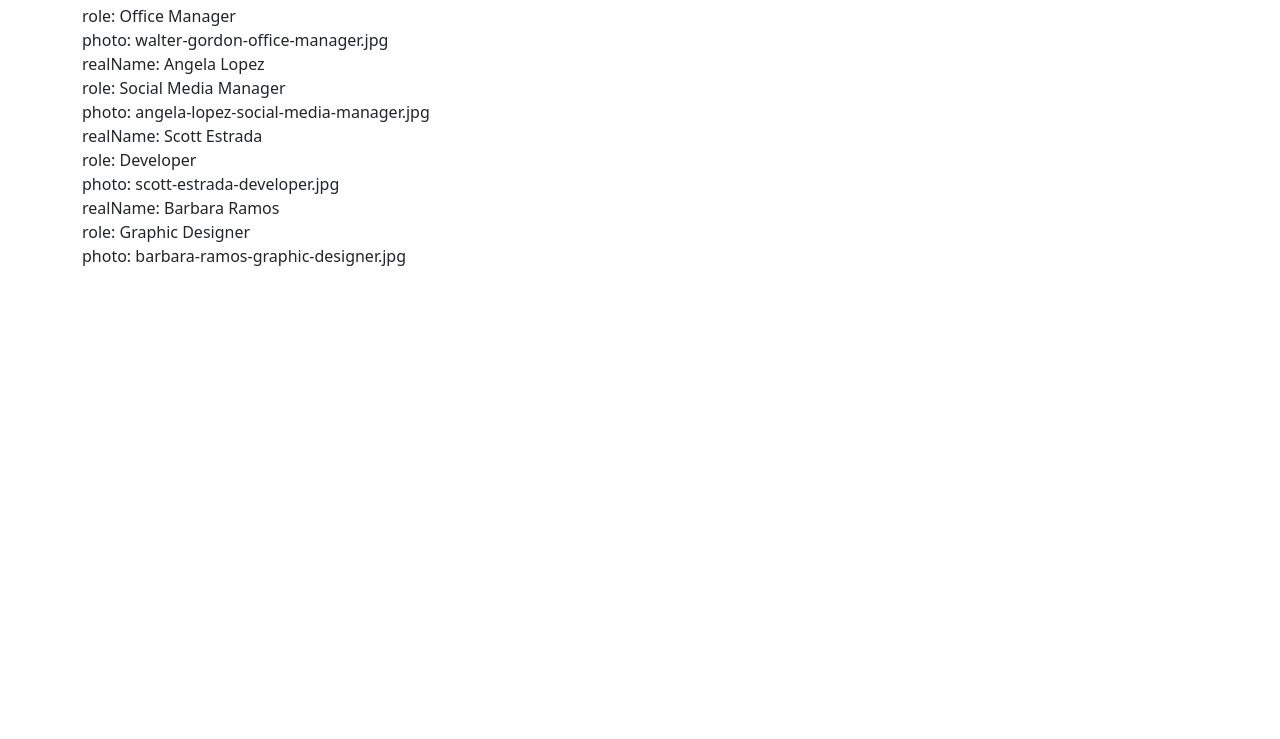
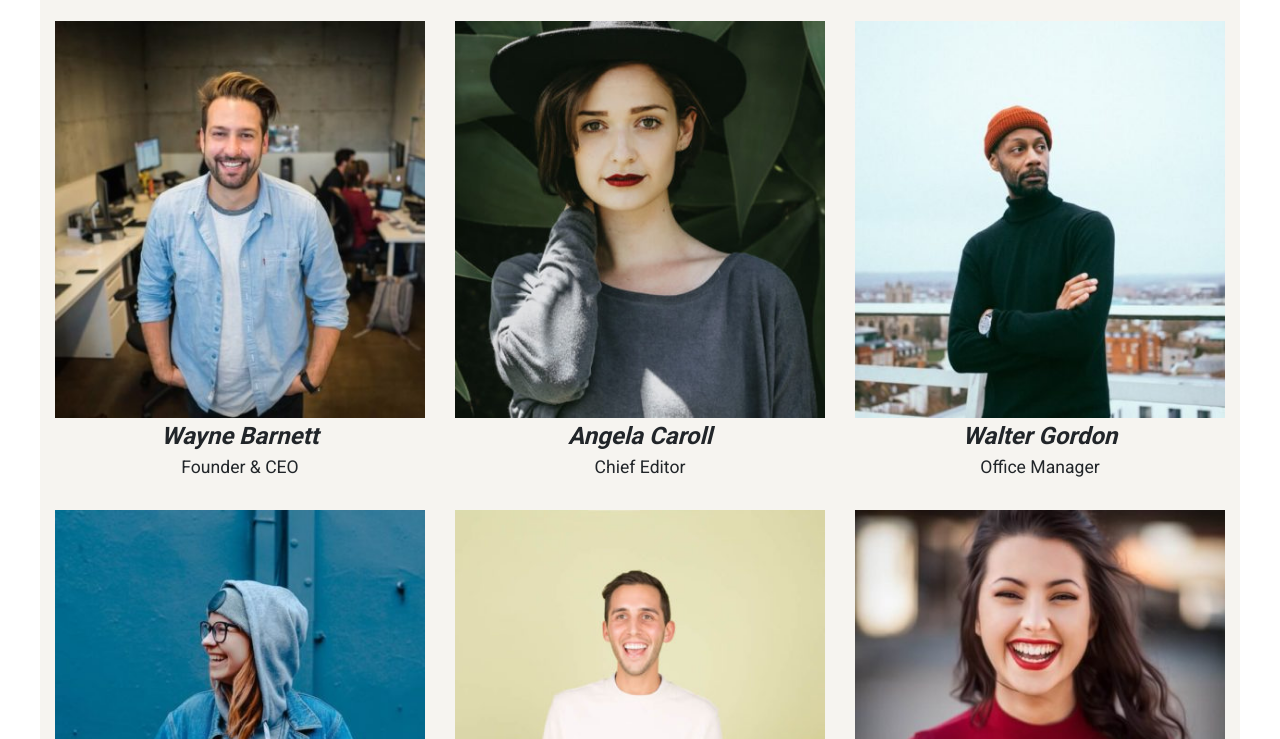
Before and after one commit to leonardopozzan/js-our-team, a plain HTML site: page index.html in a window 1280 px wide. Shown: the part 164-903 px from the top of the page. Before the commit the page ends 800 px from the top, so only its background shows below. Drawn offline with nearby package versions, Linux system fonts and the light colour scheme.

Commit message:
es finito

```diff
--- a/css/style.css
+++ b/css/style.css
@@ -6,3 +6,34 @@
 :root{
     --rosa: #F6F4F0;
 }
+body{
+    font-family: 'Roboto', sans-serif;
+}
+.container{
+    max-width: 1200px;
+    margin: auto;
+    padding: 50px 0;
+    background-color: var(--rosa);
+}
+img{
+    max-width: 100%;
+}
+.cards{
+    display: flex;
+    flex-wrap: wrap;
+}
+.item{
+    width: calc(100% / 3);
+    padding: 15px;
+}
+.name{
+    text-align: center;
+    font-size: 1.5rem;
+    font-style: italic;
+    font-weight: bold;
+}
+.role{
+    text-align: center;
+    font-size: 1.1rem;
+
+}
--- a/index.html
+++ b/index.html
@@ -4,14 +4,20 @@
     <meta charset="UTF-8">
     <meta http-equiv="X-UA-Compatible" content="IE=edge">
     <meta name="viewport" content="width=device-width, initial-scale=1.0">
+    <link rel="preconnect" href="https://fonts.googleapis.com">
+    <link rel="preconnect" href="https://fonts.gstatic.com" crossorigin>
+    <link href="https://fonts.googleapis.com/css2?family=Roboto:wght@400;700&display=swap" rel="stylesheet">
     <link href="https://cdn.jsdelivr.net/npm/bootstrap@5.2.2/dist/css/bootstrap.min.css" rel="stylesheet" integrity="sha384-Zenh87qX5JnK2Jl0vWa8Ck2rdkQ2Bzep5IDxbcnCeuOxjzrPF/et3URy9Bv1WTRi" crossorigin="anonymous">
     <link rel="stylesheet" href="css/style.css">
     <title>Our Team</title>
 </head>
 <body>
     <div class="container">
+        <h1 class="text-center text-uppercase fw-bold">our team</h1>
+        <p class="text-center">Lorem ipsum dolor sit amet consectetur adipisicing elit. Sit nihil hic inventore voluptas accusamus doloribus sed libero tenetur, ab illo voluptatem provident ut iusto! Aliquam ratione perferendis odio numquam modi.</p>
 
     </div>
+
     <script src="js/libreria.js"></script>
     <script src="js/script.js"></script>
 
--- a/js/script.js
+++ b/js/script.js
@@ -54,10 +54,24 @@ for (let element of team){
     }
 }
 
-const container = document.querySelector('.container')
+const container = document.querySelector('.container');
+const cards = addElementClassHTML('div','cards',container);
+
+
 for (let element of team){
+    const card = addElementClassHTML('div','item',cards);
     for(let key in element){
-        const mydiv = addElementClassHTML('div','',container);
-        mydiv.innerHTML = `${key}: ${element[key]}`;
+        if(key == 'realName'){
+            const innerCard = addElementClassHTML('div','name',card);
+            innerCard.innerHTML = `${element[key]}`;
+        }else if(key == 'role'){
+            const innerCard = addElementClassHTML('div','role',card);
+            innerCard.innerHTML = `${element[key]}`;
+        }else if(key == 'photo'){
+            const innerCard = document.createElement('div');
+            innerCard.classList.add('photo');
+            innerCard.innerHTML = `<img src="img/${element[key]}">`;
+            card.prepend(innerCard);
+        }
     }
 }
```
